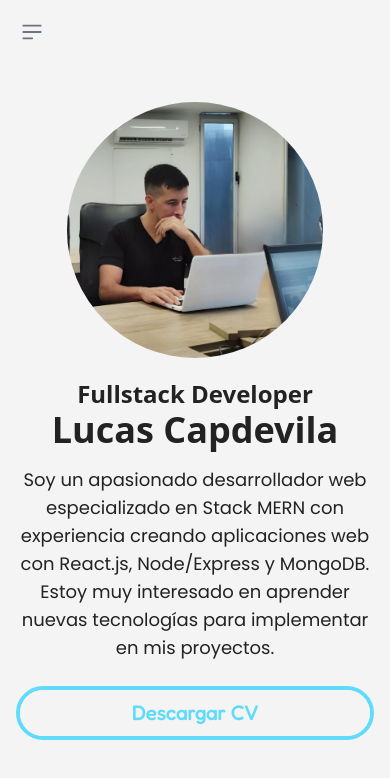
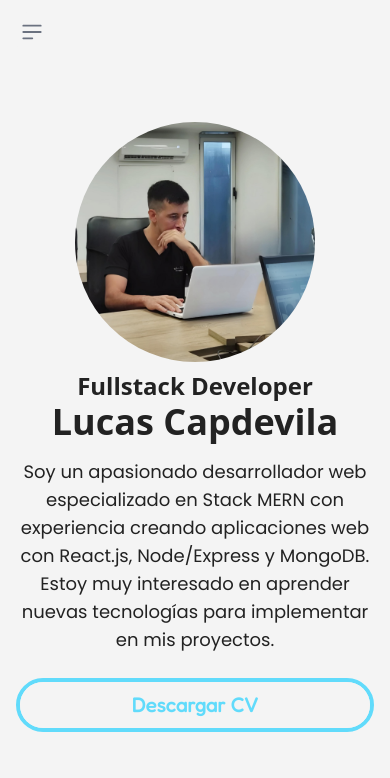
Before and after one commit to lucasecapdevila/portfolio-web, a React (Vite) app: page / in a window 390 px wide. Shown: the top 778 px of the page. Built offline with nearby package versions, Linux system fonts and the light colour scheme.

Commit message:
se ajusta página de inicio

```diff
--- a/src/components/pages/Home.jsx
+++ b/src/components/pages/Home.jsx
@@ -10,9 +10,9 @@ const Home = () => {
         <div className="w-full md:w-1/2 xl:w-2/5 h-2/5 md:h-full md:bg-reactLightBlue"></div>
         <img
           src={imagen}
-          className="absolute inset-0 size-64 md:size-80 xl:size-96 rounded-full object-cover mx-auto my-auto transform -translate-x-0 -translate-y-3/4 md:-translate-x-1/3 md:-translate-y-1 xl:-translate-x-1/2"
+          className="absolute inset-0 size-60 md:size-80 xl:size-96 rounded-full object-cover mx-auto my-auto transform -translate-x-0 -translate-y-3/4 md:-translate-x-1/3 md:-translate-y-1 xl:-translate-x-1/2"
           alt="lucasecapdevila" />
-        <div className="w-full md:w-1/2 xl:w-3/5 flex flex-col justify-center items-center md:items-start mt-10 md:mt-0 bg-whiteBg">
+        <div className="w-full md:w-1/2 xl:w-3/5 flex flex-col justify-center items-center md:items-start mt-8 md:mt-0 bg-whiteBg">
           <div className="flex flex-col-reverse justify-center items-center md:items-start md:ms-20 xl:ms-72">
             <h1 className="text-textBlack text-4xl font-bold">Lucas Capdevila</h1>
             <h2 className="text-textBlack text-2xl font-bold">Fullstack Developer</h2>
```
